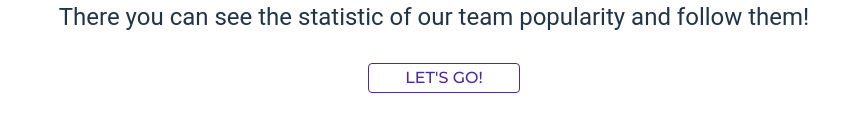
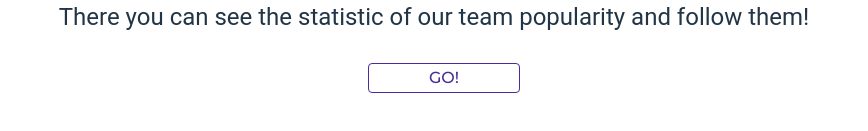
Before and after one commit to YurGoV/tweets-cards, a React (Vite) app: page / in a window 1280 px wide. Shown: the part 389-520 px from the top of the page, without its empty margins (206-1074 px from the left). Built offline with nearby package versions, Linux system fonts and the light colour scheme.

Commit message:
ADD: navigation links

```diff
--- a/src/pages/HomePage.jsx
+++ b/src/pages/HomePage.jsx
@@ -14,7 +14,7 @@ const HomePage = () => {
       <Box sx={{display: 'flex', paddingTop: '30px', justifyContent: 'center'}}>
         <Box component='nav'>
           <NavLinkStyled to={`/tweets`} state={{ from: location }}>
-            LET'S GO!
+            GO!
           </NavLinkStyled>
         </Box>
       </Box>
```
